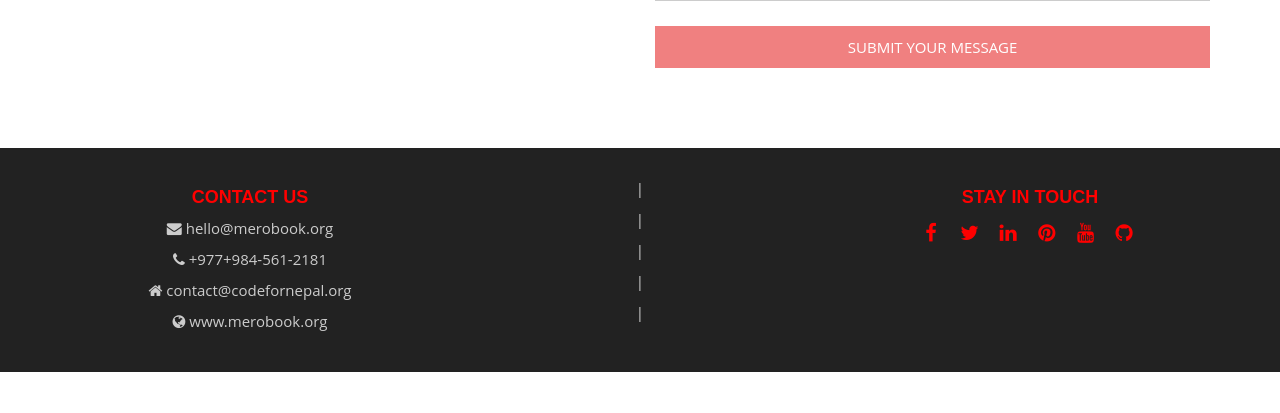
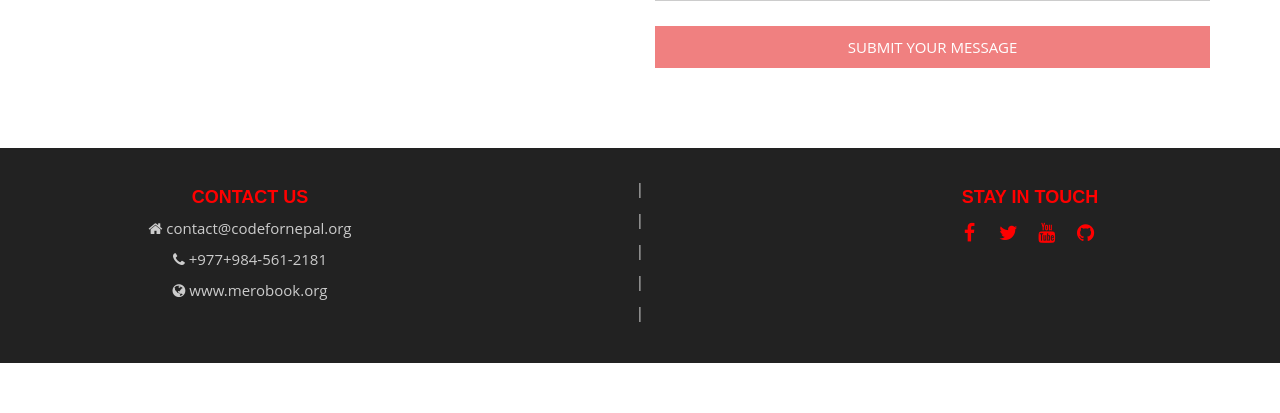
Before and after one commit to CodeforNepal/mero-book, a Django app: page /contact_us/ in a window 1280 px wide. Shown: the part 387-800 px from the top of the page. Run offline with Django 3.2, Linux system fonts and the light colour scheme; some libraries are stand-ins or nearby versions.

Commit message:
changes for total number social sites

```diff
--- a/donate/static/donate/css/stylesheet.css
+++ b/donate/static/donate/css/stylesheet.css
@@ -92,7 +92,7 @@ p {
 
 .header{
 
-    height: 600px;
+    height: 650px;
     width: 100%;
     padding: 100px 0 30px;
     margin-top: 5px;
--- a/donate/templates/donate/base.html
+++ b/donate/templates/donate/base.html
@@ -81,9 +81,8 @@
                       <div class="row">
                           <div class="col-lg-4 col-md-4 footerko">
                               <h4 class="wow fadeInUp">Contact Us</h4>
-                              <p><i class="fa fa-envelope" aria hidden="true"></i>  hello@merobook.org</p>
+                              <p><i class="fa fa-home" aria hidden="true"></i>  contact@codefornepal.org</p>
                               <p><i class="fa fa-phone" aria hidden="true"></i>  +977+984-561-2181</p>
-                              <p><i class="fa fa-home" aria hidden="true"></i>  contact@codefornepal.org</p>
                               <p><i class="fa fa-globe" aria hidden="true"></i>  www.merobook.org</p>
                           </div>
                           <div class="col-lg-4 col-md-4 footerko">
@@ -99,12 +98,10 @@
                           </div>
                           <div class="col-lg-4 col-md-4 footerko">
                               <h4 class="wow fadeInUp">Stay In Touch</h4>
-                              <i class="social fa fa-facebook " aria hidden="true"></i>
-                              <i class="social fa fa-twitter " aria hidden="true"></i>
-                              <i class="social fa fa-linkedin " aria hidden="true"></i>
-                              <i class="social fa fa-pinterest " aria hidden="true"></i>
-                              <i class="social fa fa-youtube " aria hidden="true"></i>
-                              <i class="social fa fa-github " aria hidden="true"></i><br>
+                              <a href="https://www.facebook.com/codefornepal" target="_blank"><i class="social fa fa-facebook " aria hidden="true"></i></a>
+                              <a href="https://www.twitter.com/codefornepal" target="_blank"><i class="social fa fa-twitter " aria hidden="true"></i></a>
+                              <a href="https://www.youtube.com/codefornepal" target="_blank"><i class="social fa fa-youtube " aria hidden="true"></i></a>
+                              <a href="https://github.com/Code4Nepal" target="_blank"><i class="social fa fa-github " aria hidden="true"></i><br></a>
                            </div>
                       </div>
                   </div>
```
Also changed, not shown: donate/templates/donate/index.html (+10 -7 lines).
